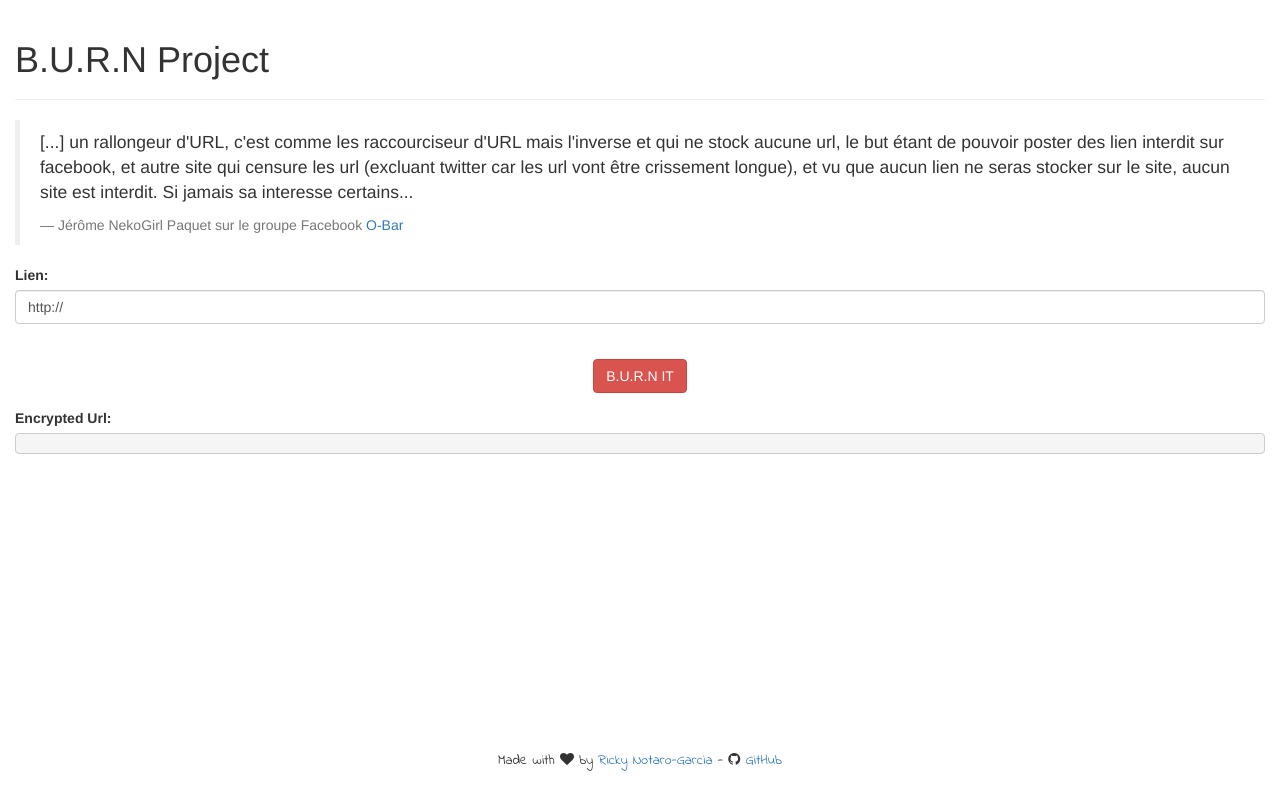
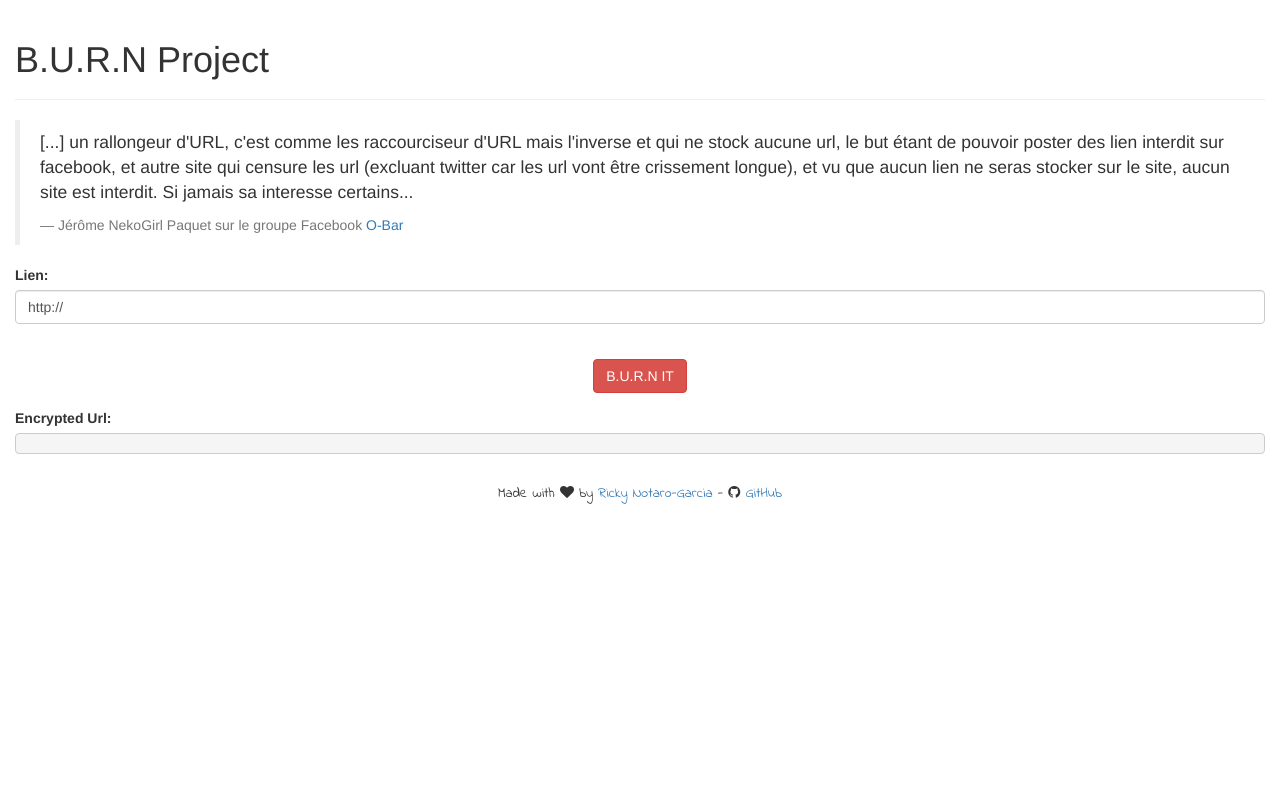
Before and after one commit to RickyNotaro/B.U.R.N, a plain HTML site: page index.html in a window 1280 px wide. Drawn offline with nearby package versions, Linux system fonts and the light colour scheme.

Commit message:
Cleaning code

```diff
--- a/index.html
+++ b/index.html
@@ -54,8 +54,9 @@
         <pre data-toggle="tooltip" title="Appuyer sur Ctrl+C pour copier" id="newUrl" onmouseover="selectText('newUrl');" ></pre>
 
     </div>
-    <div class="navbar navbar-fixed-bottom"><p class="love" style="font-family: 'Indie Flower', cursive; text-align: center;
-">Made with <i class="fa fa-heart"></i> by <a target="_blank" href="http://rickynotaro.com">Ricky Notaro-Garcia</a> - <i class="fa fa-github"></i><a target="_blank" href="https://github.com/RickyNotaro/B.U.R.N/"> GitHub</a></p></div>
+    <br>
+    <p class="love" style="font-family: 'Indie Flower', cursive; text-align: center;
+">Made with <i class="fa fa-heart"></i> by <a target="_blank" href="http://rickynotaro.com">Ricky Notaro-Garcia</a> - <i class="fa fa-github"></i><a target="_blank" href="https://github.com/RickyNotaro/B.U.R.N/"> GitHub</a></p>
 
     <script type="text/javascript">
     // Base64 url encoding
@@ -63,7 +64,6 @@
       var original = document.getElementById("lien").value;
       var longUrl = window.location.href + "?url=" + btoa(original);
       document.getElementById("newUrl").innerHTML =  longUrl;
-      //copyToClipboard(longUrl);
 
       // Give focus to the encoded url to activate the tooltip
       document.getElementById("newUrl").focus();
@@ -84,10 +84,6 @@
             window.getSelection().addRange(range);
         }
     }
-    // Copy Promnt
-    function copyToClipboard(text) {
-    window.prompt("Copier dans le presse-papier: Ctrl+C, Enter", text);
-  }
     </script>
 
 
```
